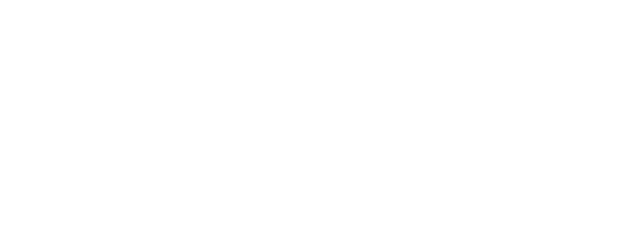
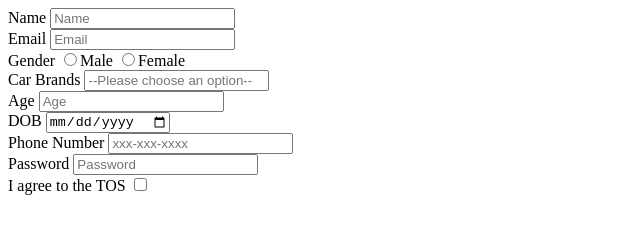
Before and after one commit to acciojob/signup-form-car-rahulchauhan04, a website: page main.html in a window 1280 px wide. Shown: the whole page, without its empty margins (0-640 px from the left). Drawn offline with Linux system fonts and the light colour scheme.

Commit message:
created a submission

```diff
--- a/main.html
+++ b/main.html
@@ -8,6 +8,35 @@
 
 <body>
 	<!-- the entire body must be written by student -->
+	<form method= "post">
+		<label for= "name">Name</label>
+		<input type= "text" id = "name" name = "name" placeholder = "Name" required ><br>
+
+		<label for= "email">Email</label>
+		<input type= "Email" id = "email" name = "email" placeholder = "Email" required ><br>
+
+		<label for= "gender_m, gender_f">Gender</label>
+		<input type= "Radio"  value ="male" id = "gender_m" name = "gender"  required >Male
+		<input type= "Radio" value ="female" id = "gender_f" name = "gender"  required >Female<br>
+
+		<label for= "cars">Car Brands</label>
+		<input type= "Select"  id = "cars" name = "Car Brands" placeholder = "--Please choose an option--" required ><br>
+
+		<label for= "age">Age</label>
+		<input type= "Number" id = "age" name = "Age" placeholder = "Age" required ><br>
+
+		<label for= "dob">DOB</label>
+		<input type= "Date" id = "dob" name = "DOB" required ><br>
+
+		<label for= "tel">Phone Number</label>
+		<input type= "Tel" id = "tel" name = "Phone Number" placeholder = "xxx-xxx-xxxx"><br>
+
+		<label for= "password">Password</label>
+		<input type= "Password" id = "password" name = "Password" placeholder = "Password" required ><br>
+
+		<label for= "tos">I agree to the TOS</label>
+		<input type= "Checkbox" id = "tos" name = "I agree to the TOS" placeholder = "Name"  >
+	</form>
     <script type="text/javascript" src="./script.js">
 </script>
 
```
